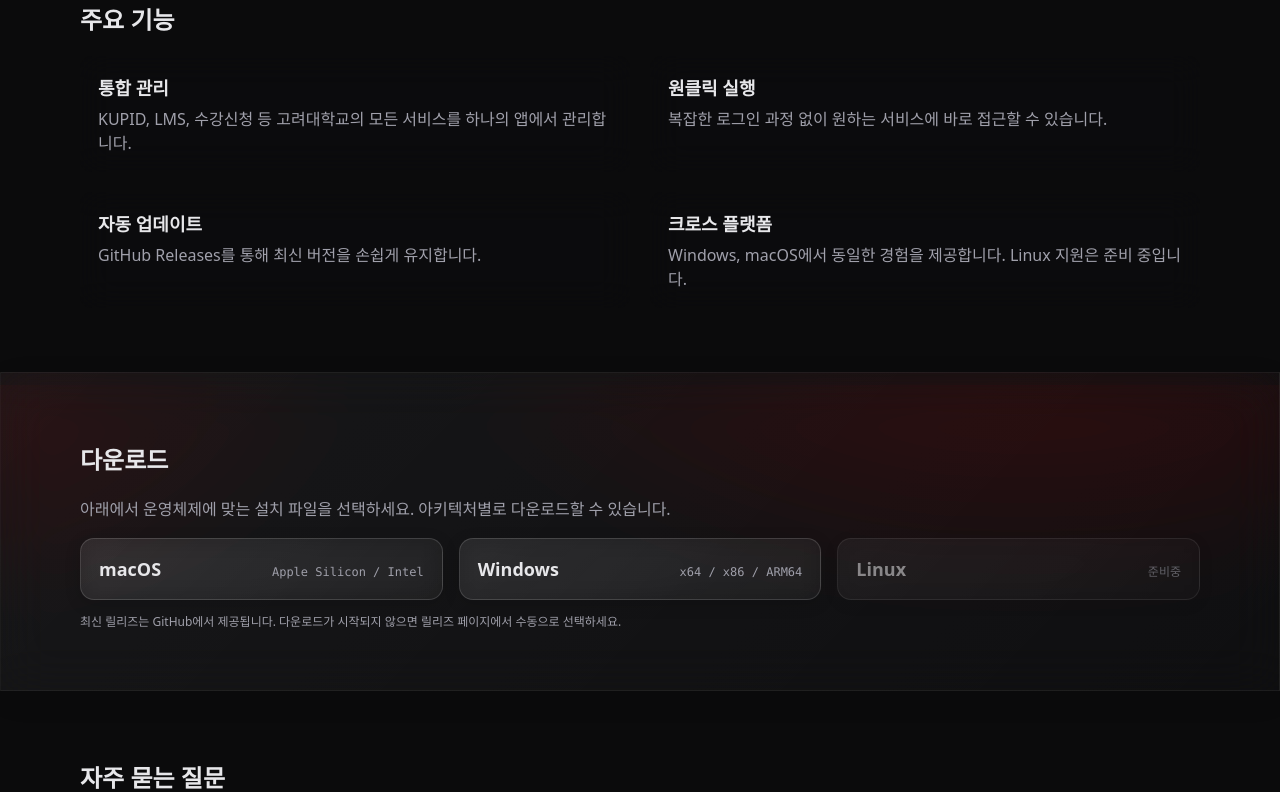
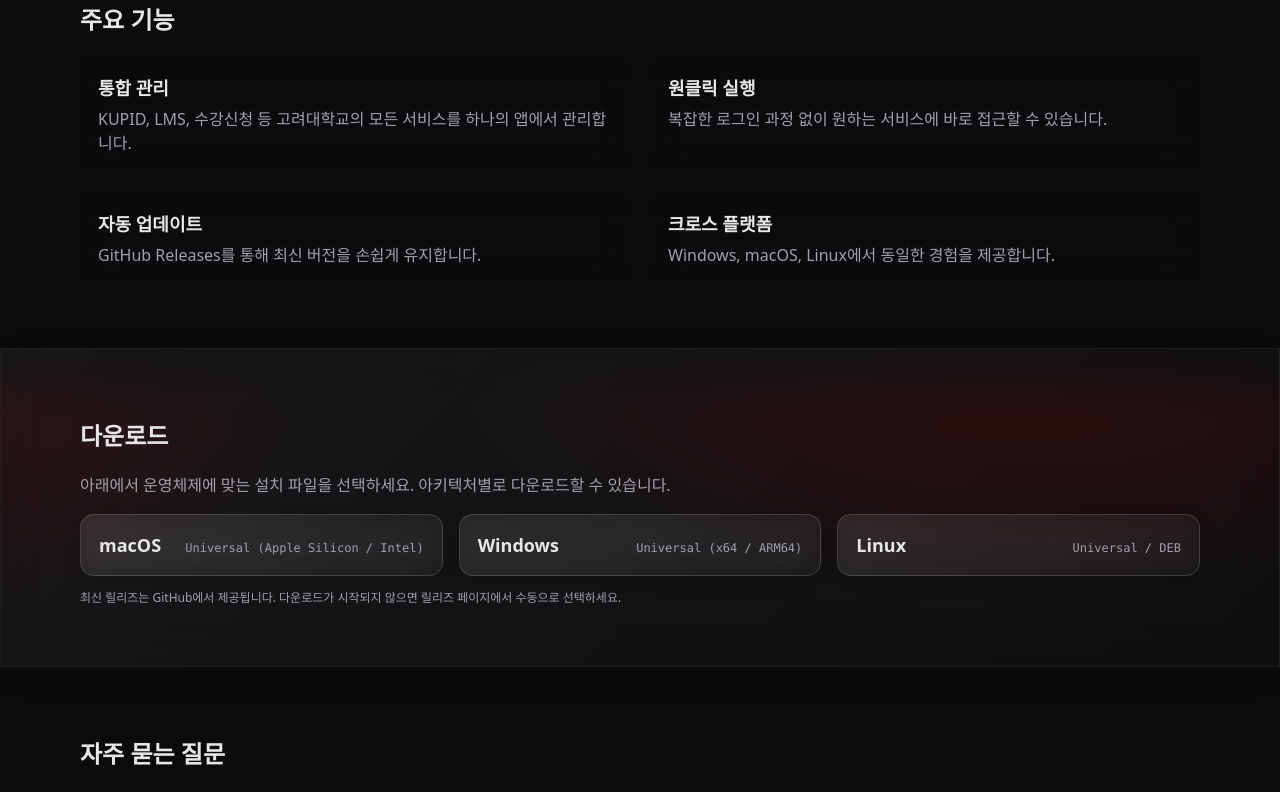
Before and after one commit to BBIYAKYEE7/KU-Client, a React (Create React App) app in the folder launcher/web/: page / in a window 1280 px wide. Shown: the part 415-1207 px from the top of the page. Built offline with nearby package versions, Linux system fonts and the light colour scheme; a web font is replaced by a local one.

Commit message:
웹사이트 내용 수정

```diff
--- a/launcher/web/src/App.js
+++ b/launcher/web/src/App.js
@@ -123,7 +123,7 @@ function App() {
 
   async function handleLinuxClick(e) {
     e.preventDefault();
-    alert('Linux 지원은 현재 준비 중입니다. 곧 제공될 예정입니다.');
+    await showArchitectureSelector('linux');
   }
 
   async function showArchitectureSelector(platform) {
@@ -167,9 +167,9 @@ function App() {
     } else if (os === 'mac') {
       await showArchitectureSelector('mac');
     } else if (os === 'linux') {
-      alert('Linux 지원은 현재 준비 중입니다. 곧 제공될 예정입니다.');
+      await showArchitectureSelector('linux');
     } else {
-      alert('지원되지 않는 운영체제입니다. Windows, macOS 버전을 제공합니다. Linux 지원은 준비 중입니다.');
+      alert('지원되지 않는 운영체제입니다. Windows, macOS, Linux 버전을 제공합니다.');
     }
   }
 
@@ -220,7 +220,7 @@ function App() {
             </li>
             <li className="glass">
               <h3>크로스 플랫폼</h3>
-              <p>Windows, macOS에서 동일한 경험을 제공합니다. Linux 지원은 준비 중입니다.</p>
+              <p>Windows, macOS, Linux에서 동일한 경험을 제공합니다.</p>
             </li>
           </ul>
         </section>
@@ -233,19 +233,19 @@ function App() {
               <a className="card glass" href="#" onClick={handleMacClick} aria-label="macOS용 다운로드">
                 <div className="card-body">
                   <span className="os">macOS</span>
-                  <span className="hint">Apple Silicon / Intel</span>
+                  <span className="hint">Universal (Apple Silicon / Intel)</span>
                 </div>
               </a>
               <a className="card glass" href="#" onClick={handleWindowsClick} aria-label="Windows용 다운로드">
                 <div className="card-body">
                   <span className="os">Windows</span>
-                  <span className="hint">x64 / x86 / ARM64</span>
+                  <span className="hint">Universal (x64 / ARM64)</span>
                 </div>
               </a>
-              <a className="card glass disabled" href="#" aria-label="Linux용 다운로드 (준비중)">
+              <a className="card glass" href="#" onClick={handleLinuxClick} aria-label="Linux용 다운로드">
                 <div className="card-body">
                   <span className="os">Linux</span>
-                  <span className="hint">준비중</span>
+                  <span className="hint">Universal / DEB</span>
                 </div>
               </a>
             </div>
```
